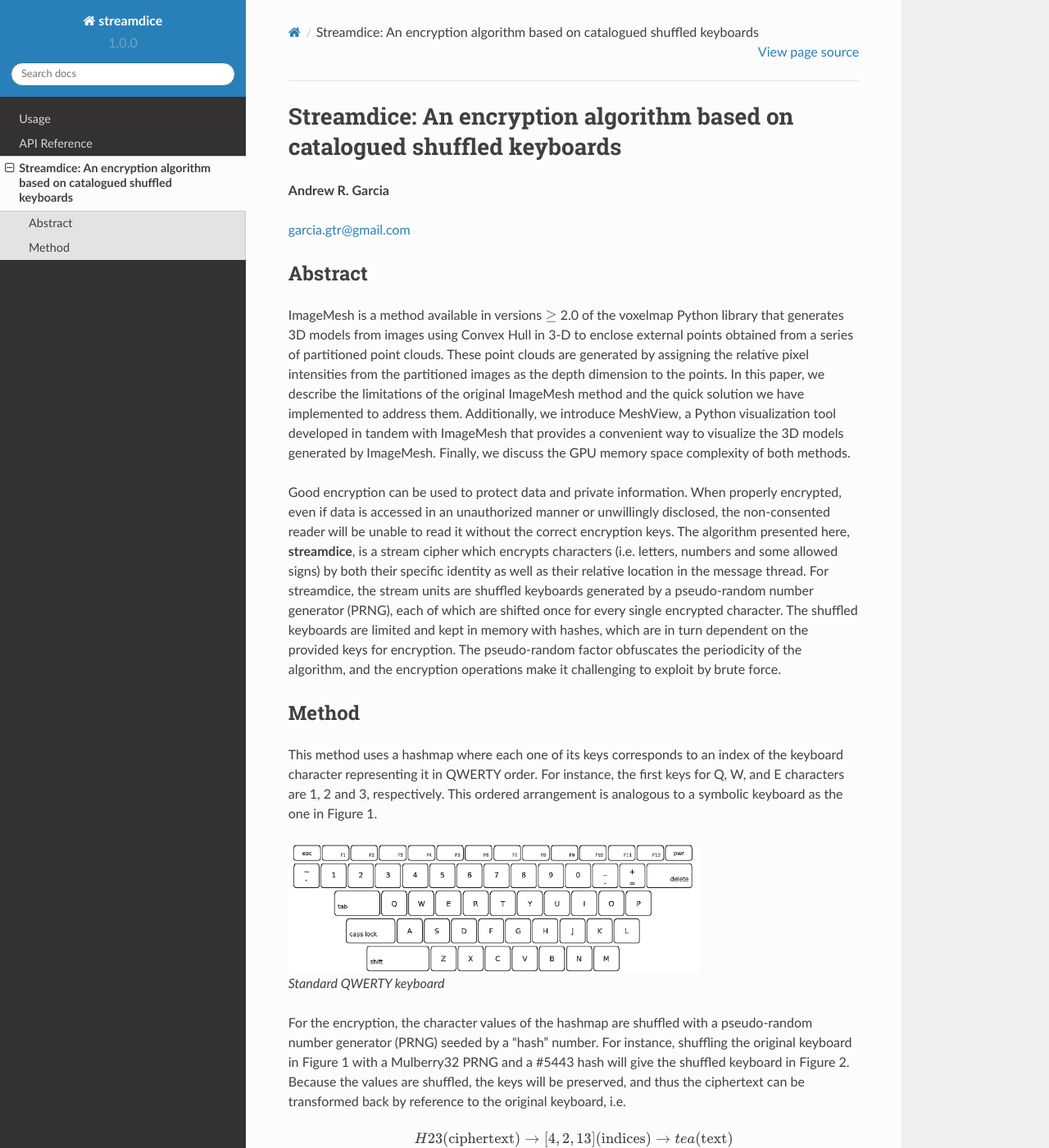
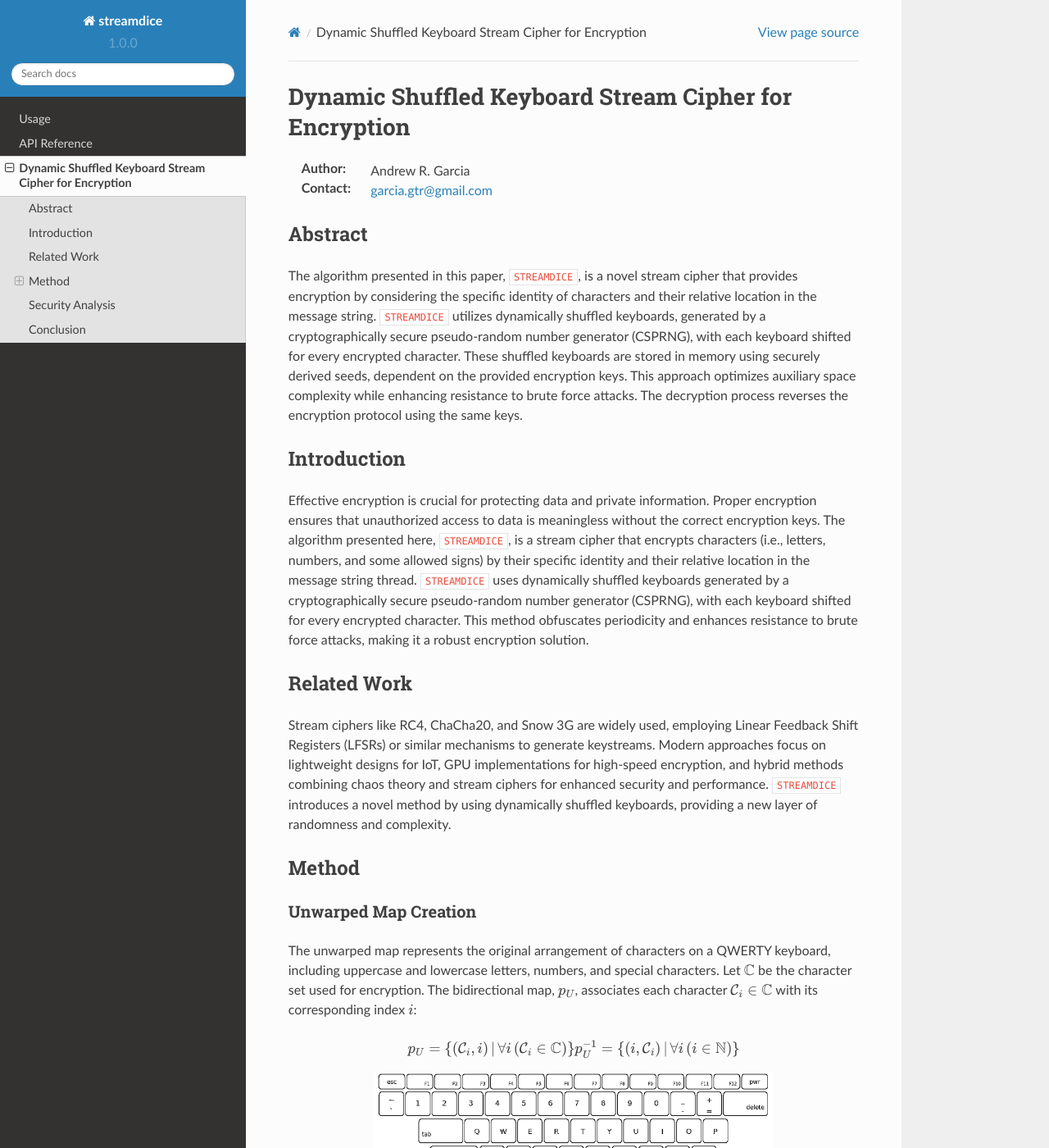
Before and after one commit to andrewrgarcia/streamdice, a Sphinx documentation site: the page built from docs/source/whitepaper.rst, in a window 1280 px wide and 1400 px high. Shown: the whole window at 82% size. Built offline with Sphinx 7.4.7 and the Read the Docs theme 2.0.0, drawn with Linux system fonts in a browser that asks for light colours; some of the changed text lies outside the part shown.

Commit message:
update whitepaper in rtd

```diff
--- a/docs/source/whitepaper.rst
+++ b/docs/source/whitepaper.rst
@@ -1,89 +1,65 @@
-Streamdice: An encryption algorithm based on catalogued shuffled keyboards
-=================================================================================
+Dynamic Shuffled Keyboard Stream Cipher for Encryption
+===========================================================
 
-**Andrew R. Garcia**
-
-garcia.gtr@gmail.com
-
-..
-  last web revision: Dec 2022
-  revised as whitepaper: Mar 2023
+:Author: Andrew R. Garcia
+:Contact: garcia.gtr@gmail.com
 
 Abstract
--------------------------------
+-----------
 
-ImageMesh is a method available in versions :math:`\ge` 2.0 of the voxelmap Python library that generates 3D models from images using Convex Hull in 3-D to enclose external
-points obtained from a series of partitioned point clouds. These point clouds are generated by assigning the relative pixel intensities from the partitioned images
-as the depth dimension to the points. In this paper, we describe the limitations of the original ImageMesh method and the quick solution we have implemented to address them.
-Additionally, we introduce MeshView, a Python visualization tool developed in tandem with ImageMesh that provides a convenient way to visualize the 3D models generated by ImageMesh.
-Finally, we discuss the GPU memory space complexity of both methods.
+The algorithm presented in this paper, ``STREAMDICE``, is a novel stream cipher that provides encryption by considering the specific identity of characters and their relative location in the message string. ``STREAMDICE`` utilizes dynamically shuffled keyboards, generated by a cryptographically secure pseudo-random number generator (CSPRNG), with each keyboard shifted for every encrypted character. These shuffled keyboards are stored in memory using securely derived seeds, dependent on the provided encryption keys. This approach optimizes auxiliary space complexity while enhancing resistance to brute force attacks. The decryption process reverses the encryption protocol using the same keys.
 
+Introduction
+---------------
 
-Good encryption can be used to protect data and private information.
-When properly encrypted, even if data is accessed in an unauthorized manner or unwillingly
-disclosed, the non-consented reader will be unable to read it without the correct encryption keys.
-The algorithm presented here, **streamdice**, is a stream cipher which encrypts
-characters (i.e. letters, numbers and some allowed signs) by both their specific identity
-as well as their relative location in the message thread. For streamdice, the stream units
-are shuffled keyboards generated by a pseudo-random number generator (PRNG), each of which
-are shifted once for every single encrypted character. The shuffled keyboards are limited
-and kept in memory with hashes, which are in turn dependent on the provided keys
-for encryption. The pseudo-random factor obfuscates the periodicity of the algorithm,
-and the encryption operations make it challenging to exploit by brute force.
+Effective encryption is crucial for protecting data and private information. Proper encryption ensures that unauthorized access to data is meaningless without the correct encryption keys. The algorithm presented here, ``STREAMDICE``, is a stream cipher that encrypts characters (i.e., letters, numbers, and some allowed signs) by their specific identity and their relative location in the message string thread. ``STREAMDICE`` uses dynamically shuffled keyboards generated by a cryptographically secure pseudo-random number generator (CSPRNG), with each keyboard shifted for every encrypted character. This method obfuscates periodicity and enhances resistance to brute force attacks, making it a robust encryption solution.
 
+Related Work
+---------------
+
+Stream ciphers like RC4, ChaCha20, and Snow 3G are widely used, employing Linear Feedback Shift Registers (LFSRs) or similar mechanisms to generate keystreams. Modern approaches focus on lightweight designs for IoT, GPU implementations for high-speed encryption, and hybrid methods combining chaos theory and stream ciphers for enhanced security and performance. ``STREAMDICE`` introduces a novel method by using dynamically shuffled keyboards, providing a new layer of randomness and complexity.
 
 Method
--------------
+--------
 
-This method uses a hashmap where each one of its keys corresponds to an index of the keyboard character representing it in QWERTY order.
-For instance, the first keys for Q, W, and E characters are 1, 2 and 3, respectively. This ordered arrangement is analogous to a symbolic
-keyboard as the one in Figure 1.
+Unwarped Map Creation
+^^^^^^^^^^^^^^^^^^^^^^^
 
-
-.. figure:: ../img/keyboard.png
-  :width: 500
-  :alt: image
-
-  Standard QWERTY keyboard
-
-
-
-For the encryption, the character values of the hashmap are shuffled with a pseudo-random number generator (PRNG) seeded by a "hash" number.
-For instance, shuffling the original keyboard in Figure 1 with a Mulberry32 PRNG and a #5443 hash will give the shuffled keyboard in Figure 2.
-Because the values are shuffled, the keys will be preserved, and thus the ciphertext can be transformed back by reference to the original keyboard, i.e.
+The unwarped map represents the original arrangement of characters on a QWERTY keyboard, including uppercase and lowercase letters, numbers, and special characters. Let :math:`\mathbb{C}` be the character set used for encryption. The bidirectional map, :math:`p_U`, associates each character :math:`\mathcal{C}_i \in \mathbb{C}` with its corresponding index :math:`i`:
 
 .. math::
 
-    H23\text{(ciphertext)} \rightarrow [4,2,13]\text{(indices)} \rightarrow tea\text{(text)} \\
+    p_U = \{ (\mathcal{C}_i, i) \, | \, \forall i \, (\mathcal{C}_i \in \mathbb{C}) \}
+    p_U^{-1} = \{ (i, \mathcal{C}_i) \, | \, \forall i \, (i \in \mathbb{N}) \}
 
+.. figure:: ../img/keyboard.png
+   :align: center
+   :width: 70%
+
+   Standard QWERTY keyboard
+
+Map Warping
+^^^^^^^^^^^^^
+
+The map warping operation :math:`p_W` is initialized with a :math:`\text{CSPRNG}(\mu_i)` seeding, where :math:`\mu_i` is a seed generated by the encryption key provided by the user. This operation reshuffles the keys, adding a layer of randomness to the encryption process. Every map warping operation produces a unique keyboard set.
 
 .. figure:: ../img/hash5443.png
-  :width: 500
-  :alt: image
+   :align: center
+   :width: 70%
 
-  Randomly-shuffled keyboard with \#5443
+   Randomly-shuffled keyboard with \( \mu_i \) seed #5443
 
+Character Encryption and Decryption Process
+^^^^^^^^^^^^^^^^^^^^^^^^^^^^^^^^^^^^^^^^^^^^^
 
-The keyboard is shuffled each time a new character is encrypted with N permutations,
-calling a new shuffling operation by its PRNG hash as shown in Figure 3. As seen in the same figure, the permuted keyboards repeat periodically
-if the number of keyboards is less than the number of characters to encrypt. The specific hashes are computed directly from the 2 keys provided by the user
-for the encryption. An :math:`\mathbf{H}` vector contains all the :math:`\mathrm{H_i}` hashes used to generate the shuffled keyboards. The :math:`N` number of
-:math:`\mathrm{H_i}`
-hashes is equal to the number of digits provided for :math:`\mathrm{key_2}` and are computed in the following way:
+The encryption process transforms input characters :math:`\mathcal{S}_i` into their corresponding encrypted characters :math:`\mathcal{C}_i` using :math:`p_W` map warping. Decryption reverses this process using :math:`p_U` map unwarping. For each character :math:`\mathcal{S}_i` in a message string :math:`\mathbb{S}`, the algorithm retrieves the corresponding index using :math:`p_U(\mathcal{S}_i)` and applies :math:`p_W` to obtain :math:`\mathcal{C}_i`. If :math:`\mathcal{S}_i` is a space, it is directly printed.
 
-.. math::
+Security Analysis
+-------------------
 
-    \Gamma_i &=  (\mathrm{key_2} // 10^{i}) \% 10 \\
-    \mathrm{H_i} &= \mathrm{key_1}  + \Gamma_i
+``STREAMDICE`` leverages cryptographically secure PRNGs and strong key derivation functions to generate seeds, ensuring robustness against brute force and cryptographic attacks. The dynamic shuffling of keyboards for each character encryption introduces high entropy, obfuscating periodicity and enhancing security.
 
-The hashes used to generate the new keyboard, rather than the specific keyboard arrangement, are the objects kept in memory throughout the encryption.
-As suggested above, the decryption takes the keys used to encrypt the messages and reverses the protocol. This method, thus, optimizes auxiliary space,
-:math:`\mathcal{O}(N)`, rather than encryption time complexity, :math:`\mathcal{O}(MC)`, where :math:`N` is the number of digits of the :math:`key_2`,
-while :math:`M` and :math:`C` are the message length and number of keyboard characters to encrypt, respectively.
+Conclusion
+------------
 
-
-.. figure:: ../img/helloworld.png
-  :width: 500
-  :alt: image
-
-  Encrypting *hello world* with a periodically-repeating stream of 3 shuffled keyboards.
+``STREAMDICE`` introduces a novel approach to stream ciphers by employing dynamically shuffled keyboards and secure seed management. This method optimizes memory usage while providing robust security against brute force attacks. Future work will focus on formal security proofs and performance optimizations.
```
